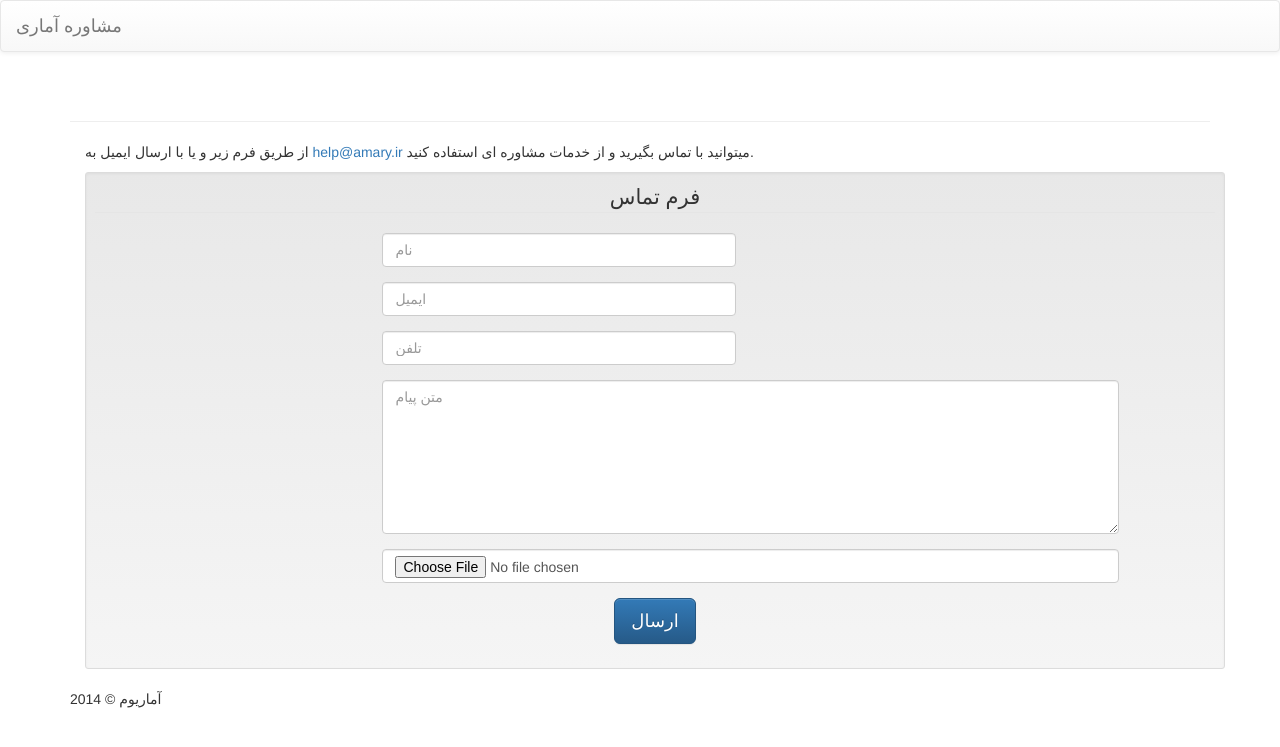
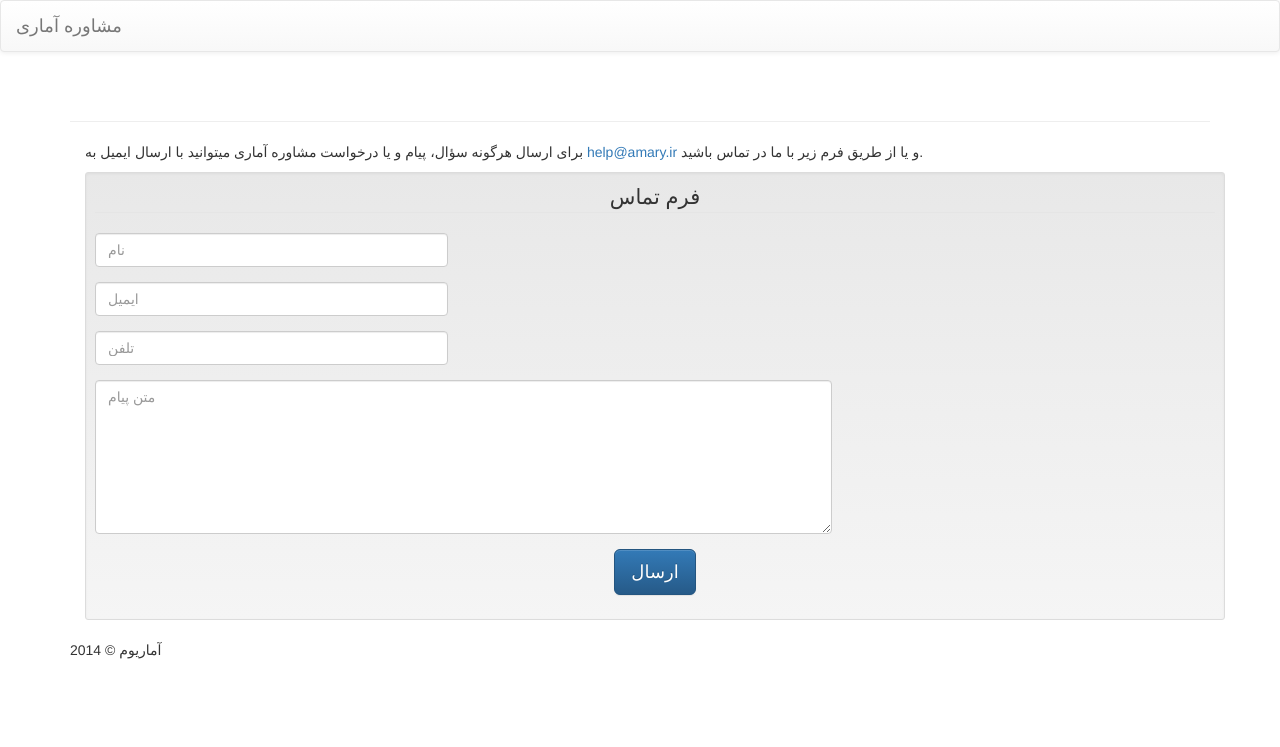
Before and after one commit to mahmoudmy/amary, a Jekyll site: the page built from contact.html, in a window 1280 px wide. Shown: the top 747 px of the page. Built offline with Jekyll 4.4.1, drawn with Linux system fonts in a browser that asks for light colours; nearby versions of some CDN libraries; some web fonts are replaced; library files that are not in the unit come from our copies.

Commit message:
contact page update
file input omitted

```diff
--- a/contact.html
+++ b/contact.html
@@ -9,11 +9,11 @@ permalink: /contact/
 <div class="row">
 <div class="col-md-12">
 <p>
-از طریق فرم زیر و یا با ارسال ایمیل به
+برای ارسال هرگونه سؤال، پیام و یا درخواست مشاوره آماری میتوانید با ارسال ایمیل به
 <a href="mailto:help@amary.ir">
 help@amary.ir
 </a>
-میتوانید با تماس بگیرید و از خدمات مشاوره ای استفاده کنید.
+و یا از طریق فرم  زیر با ما در تماس باشید.
 </p>
 </div>
 </div>
@@ -26,37 +26,30 @@ help@amary.ir
                         <legend class="text-center header">فرم تماس</legend>
 
                         <div class="form-group">
-                            <span class="col-md-1 col-md-offset-2 text-center"><i class="fa fa-user bigicon"></i></span>
+
                             <div class="col-md-4">
                                 <input id="lname" name="name" type="text" placeholder="نام" class="form-control">
                             </div>
                         </div>
 
                         <div class="form-group">
-                            <span class="col-md-1 col-md-offset-2 text-center"><i class="fa fa-envelope-o bigicon"></i></span>
+
                             <div class="col-md-4">
                                 <input id="email" name="email" type="text" placeholder="ایمیل" class="form-control">
                             </div>
                         </div>
 
                         <div class="form-group">
-                            <span class="col-md-1 col-md-offset-2 text-center"><i class="fa fa-phone-square bigicon"></i></span>
+
                             <div class="col-md-4">
                                 <input id="phone" name="phone" type="text" placeholder="تلفن" class="form-control">
                             </div>
                         </div>
 
                         <div class="form-group">
-                            <span class="col-md-1 col-md-offset-2 text-center"><i class="fa fa-pencil-square-o bigicon"></i></span>
+
                             <div class="col-md-8">
                                 <textarea class="form-control" id="message" name="message" placeholder="متن پیام" rows="7"></textarea>
-                            </div>
-                        </div>
-
-						<div class="form-group">
-                            <span class="col-md-1 col-md-offset-2 text-center"><i class="fa fa-file-square bigicon"></i></span>
-                            <div class="col-md-8">
-                                <input id="file" name="file" type="file" class="form-control">
                             </div>
                         </div>
 
```
